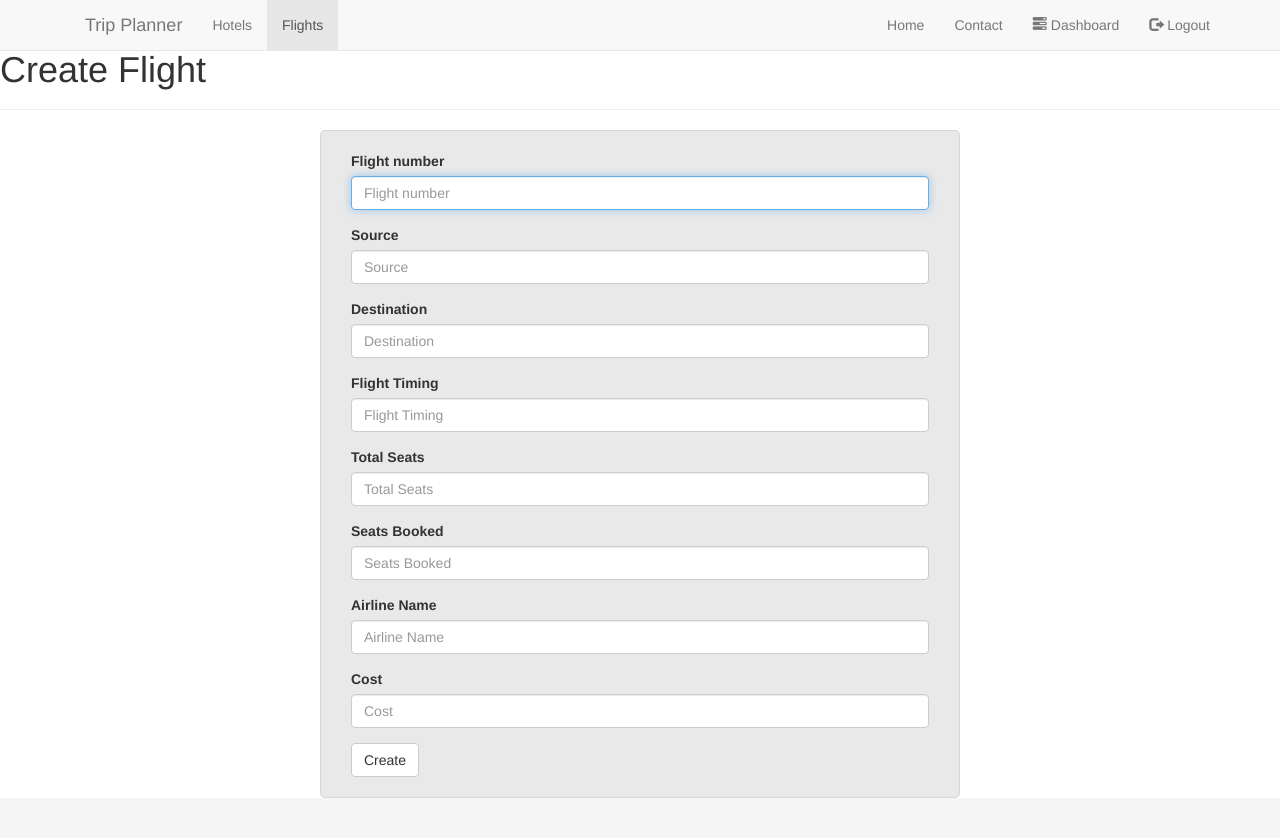
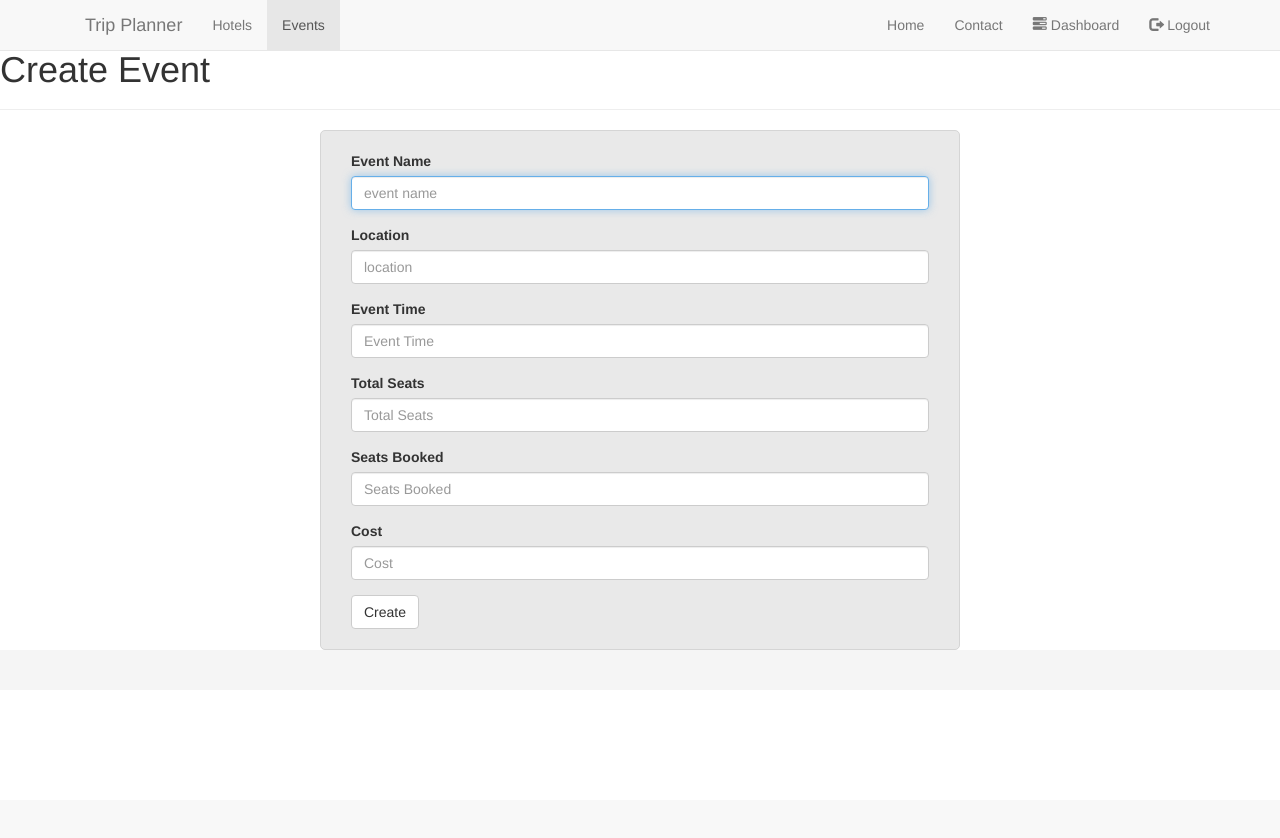
Before and after one commit to AnkitCloudDev/TripPlanner, a Flask app: page /events/add_flights in a window 1280 px wide. After the commit the page ends 650 px from the top, so only its background shows below. Run offline with Flask 2, Linux system fonts and the light colour scheme; the visitor is signed in with stand-in values (Sample User, id 1); some libraries are stand-ins or nearby versions.

Commit message:
Removed cardno

```diff
--- a/models/flights/constants.py
+++ b/models/flights/constants.py
@@ -1 +1 @@
-COLLECTION = "flights"
+COLLECTION = "events"
--- a/models/flights/views.py
+++ b/models/flights/views.py
@@ -25,21 +25,32 @@ def load_flights(airline_name):
 
 @flight_blueprint.route('/add_flights', methods=['GET', 'POST'])
 @user_decorators.requires_login
+# def flight_add():
+# 	if request.method == 'POST':
+# 		plane_no = request.form['plane_no']
+# 		source = request.form['source']
+# 		destination = request.form['destination']
+# 		plane_timing = request.form['plane_timing']
+# 		total_seats = int(request.form['total_seats'])
+# 		seats_booked = int(request.form['seats_booked'])
+# 		airline_name = request.form['airline_name']
+# 		price = int(request.form['price'])
+
+# 		Flight(plane_no, source, destination, plane_timing, total_seats, seats_booked, airline_name, price).save_to_mongo()
+# 		return redirect(url_for(".index"))
+# 	return render_template('flights/new_flight.html')
 def flight_add():
 	if request.method == 'POST':
-		plane_no = request.form['plane_no']
-		source = request.form['source']
-		destination = request.form['destination']
-		plane_timing = request.form['plane_timing']
+		location = request.form['location']
+		event_time = request.form['event_time']
 		total_seats = int(request.form['total_seats'])
 		seats_booked = int(request.form['seats_booked'])
-		airline_name = request.form['airline_name']
+		event_name = request.form['event_name']
 		price = int(request.form['price'])
 
-		Flight(plane_no, source, destination, plane_timing, total_seats, seats_booked, airline_name, price).save_to_mongo()
+		Flight( location, event_time, total_seats, seats_booked, event_name, price, dates={}).save_to_mongo()
 		return redirect(url_for(".index"))
 	return render_template('flights/new_flight.html')
-
 @flight_blueprint.route('/delete/<string:flight_id>')
 @user_decorators.requires_login
 def delete_flight(flight_id):
@@ -50,13 +61,12 @@ def delete_flight(flight_id):
 def flight_book(flight_id):
 	flights = Flight.get_by_id(flight_id)
 	if request.method == 'POST':
-		plane_no = flights.plane_no
 		price = float(flights.price)
 		tickets = int(request.form['rooms'])
 		date_from = request.form['date-from']
 		total = price * tickets
-		airline_name = flights.airline_name
-		airline = Airline.get_by_name(airline_name)
+		event_name = flights.event_name
+		airline = Airline.get_by_name(event_name)
 
 		if flights.total_seats <= tickets:
 			try:
@@ -80,7 +90,7 @@ def flight_book(flight_id):
 		flights.save_to_mongo()
 		airline.save_to_mongo()
 		order = {
-			"Plane_no": plane_no,
+			"event_name":event_name,
 			"price": price,
 			"tickets": tickets,
 			"total": total
--- a/templates/flight_book.html
+++ b/templates/flight_book.html
@@ -29,7 +29,7 @@
             <div id="navbar" class="navbar-collapse collapse">
                 <ul class="nav navbar-nav">
                     <li><a href="{{ url_for('hotels.index') }}">Hotels</a></li>
-                    <li class="active"><a href="{{ url_for('flights.index') }}">Flights</a></li>
+                    <li class="active"><a href="{{ url_for('flights.index') }}">Events</a></li>
                 </ul>
                 <ul class="nav navbar-nav navbar-right">
                     <li><a href="{{ url_for('home') }}">Home</a></li>
--- a/templates/flights/new_flight.html
+++ b/templates/flights/new_flight.html
@@ -2,7 +2,7 @@
 <html>
 
 <head>
-    <title>TA | Flights</title>
+    <title>Events</title>
     <!-- <link rel="shortcut icon" type="img/png" href="{{ url_for('static', filename='img/travel_logo.png') }}"> -->
     <link href="https://maxcdn.bootstrapcdn.com/font-awesome/4.7.0/css/font-awesome.min.css" rel="stylesheet" integrity="sha384-wvfXpqpZZVQGK6TAh5PVlGOfQNHSoD2xbE+QkPxCAFlNEevoEH3Sl0sibVcOQVnN" crossorigin="anonymous">
     <link href="https://maxcdn.bootstrapcdn.com/bootstrap/3.3.7/css/bootstrap.min.css" rel="stylesheet" integrity="sha384-BVYiiSIFeK1dGmJRAkycuHAHRg32OmUcww7on3RYdg4Va+PmSTsz/K68vbdEjh4u" crossorigin="anonymous">
@@ -29,7 +29,7 @@
             <div id="navbar" class="navbar-collapse collapse">
                 <ul class="nav navbar-nav">
                     <li><a href="{{ url_for('hotels.index') }}">Hotels</a></li>
-                    <li class="active"><a href="{{ url_for('flights.index') }}">Flights</a></li>
+                    <li class="active"><a href="{{ url_for('flights.index') }}">Events</a></li>
                 </ul>
                 <ul class="nav navbar-nav navbar-right">
                     <li><a href="{{ url_for('home') }}">Home</a></li>
@@ -47,26 +47,23 @@
         </div>
     </nav>
     <div class="page-header">
-        <h1>Create Flight</h1>
+        <h1>Create Event</h1>
     </div>
     <div class="form-size">
         <form method="post">
             <div class="form-group">
-                <label for="plane_no">Flight number</label>
-                <input type="text" name="plane_no" id="plane_no" class="form-control" placeholder="Flight number" required autofocus>
+                <label for="plane_no">Event Name</label>
+                <input type="text" name="event_name" id="event_name" class="form-control" placeholder="event name" required autofocus>
             </div>
             <div class="form-group">
-                <label for="source">Source</label>
-                <input type="text" name="source" id="source" class="form-control" placeholder="Source" required>
+                <label for="source">Location</label>
+                <input type="text" name="location" id="location" class="form-control" placeholder="location" required>
             </div>
             <div class="form-group">
-                <label for="destination">Destination</label>
-                <input type="text" name="destination" id="destination" class="form-control" placeholder="Destination" required>
+                <label for="destination">Event Time</label>
+                <input type="text" name="event_time" id="event_time" class="form-control" placeholder="Event Time" required>
             </div>
-            <div class="form-group">
-                <label for="plane_timing">Flight Timing</label>
-                <input type="text" name="plane_timing" id="plane_timing" class="form-control" placeholder="Flight Timing" required>
-            </div>
+
             <div class="form-group">
                 <label for="total_seats">Total Seats</label>
                 <input type="text" name="total_seats" id="total_seats" class="form-control" placeholder="Total Seats" required>
@@ -75,10 +72,10 @@
                 <label for="seats_booked">Seats Booked</label>
                 <input type="text" name="seats_booked" id="seats_booked" class="form-control" placeholder="Seats Booked" required>
             </div>
-            <div class="form-group">
+            <!-- <div class="form-group">
                 <label for="airline_name">Airline Name</label>
                 <input type="text" name="airline_name" id="airline_name" class="form-control" placeholder="Airline Name" required>
-            </div>
+            </div> -->
             <div class="form-group">
                 <label for="price">Cost</label>
                 <input type="text" name="price" id="price" class="form-control" placeholder="Cost" required>
--- a/templates/hotels/hotel_index.html
+++ b/templates/hotels/hotel_index.html
@@ -29,7 +29,7 @@
             <div id="navbar" class="navbar-collapse collapse">
                 <ul class="nav navbar-nav">
                     <li class="active"><a href="{{ url_for('hotels.index') }}">Hotels</a></li>
-                    <li><a href="{{ url_for('flights.index') }}">Flights</a></li>
+                    <li><a href="{{ url_for('flights.index') }}">Events</a></li>
                 </ul>
                 <ul class="nav navbar-nav navbar-right">
                     <li><a href="{{ url_for('home') }}">Home</a></li>
--- a/templates/users/login.html
+++ b/templates/users/login.html
@@ -29,7 +29,7 @@
             <div id="navbar" class="navbar-collapse collapse">
                 <ul class="nav navbar-nav">
                     <li><a href="{{ url_for('hotels.index') }}">Hotels</a></li>
-                    <li><a href="{{ url_for('flights.index') }}">Flights</a></li>
+                    <li><a href="{{ url_for('flights.index') }}">Events</a></li>
                 </ul>
                 <ul class="nav navbar-nav navbar-right">
                     <li><a href="{{ url_for('home') }}">Home</a></li>
--- a/templates/users/register.html
+++ b/templates/users/register.html
@@ -29,7 +29,7 @@
             <div id="navbar" class="navbar-collapse collapse">
                 <ul class="nav navbar-nav">
                     <li><a href="{{ url_for('hotels.index') }}">Hotels</a></li>
-                    <li><a href="{{ url_for('flights.index') }}">Flights</a></li>
+                    <li><a href="{{ url_for('flights.index') }}">Events</a></li>
                 </ul>
                 <ul class="nav navbar-nav navbar-right">
                     <li><a href="{{ url_for('home') }}">Home</a></li>
@@ -67,9 +67,6 @@
                             <label for="ph_no">Phone Number</label>
                             <input type="text" class="form-control" id="ph_no" name="ph_no" placeholder="Phone Number" maxlength="10" required>
                             <br>
-                            <label for="card_no">Card Number</label>
-                            <input type="text" class="form-control" id="card_no" name="card_no" placeholder="Card Number" maxlength="16" required>
-                            <br>
                             <button type="submit" class="btn btn-success btn-block">Sign up</button>
                         </fieldset>
                     </form>
```
Also changed, not shown: models/airlines/airline.py (+33 -5 lines), models/airlines/views.py (+13 -3 lines), models/flights/flight.py (+39 -20 lines), models/hotels/hotel.py (+44 -7 lines), models/hotels/views.py (+16 -4 lines), models/users/user.py (+59 -17 lines), models/users/views.py (+16 -2 lines), templates/flights/flight.html (+4 -4 lines), templates/flights/flight_index.html (+6 -6 lines), templates/flights/flights_load.html (+10 -11 lines).
